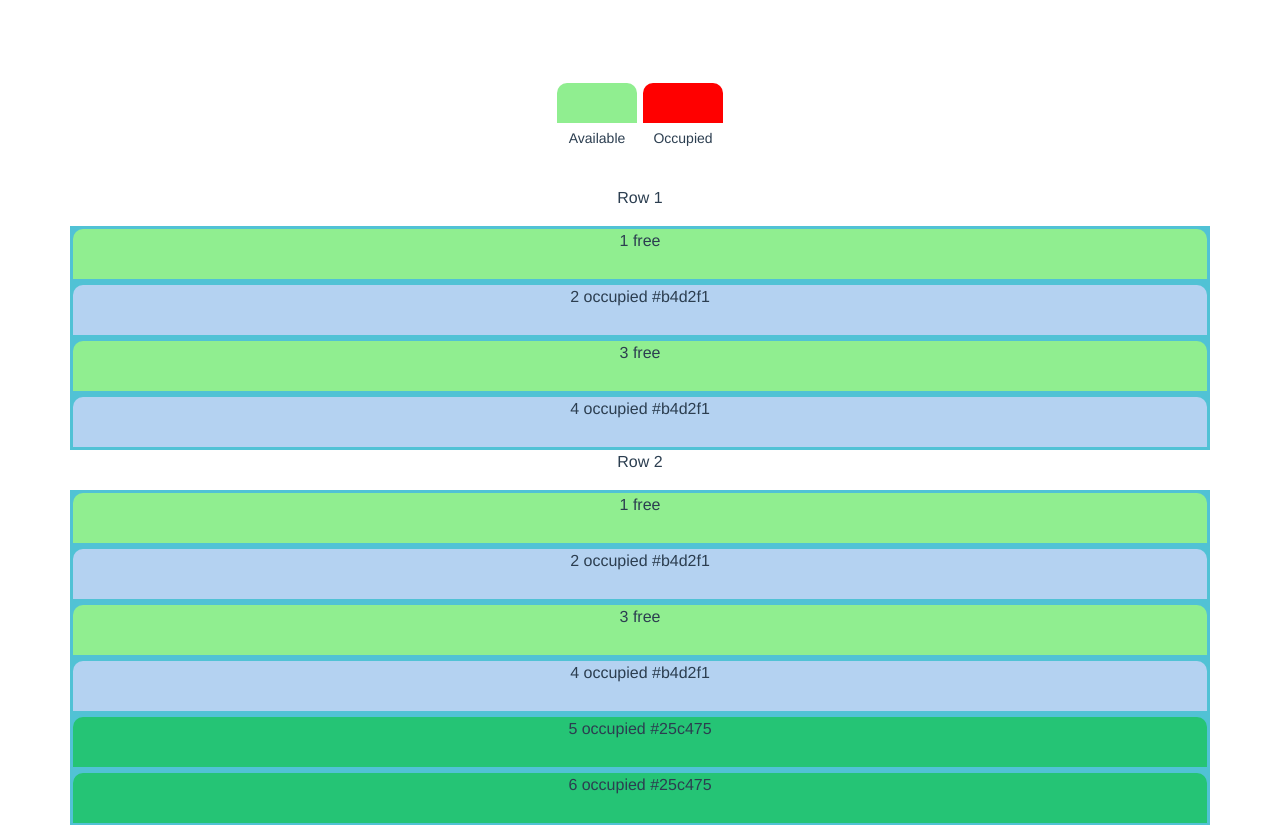
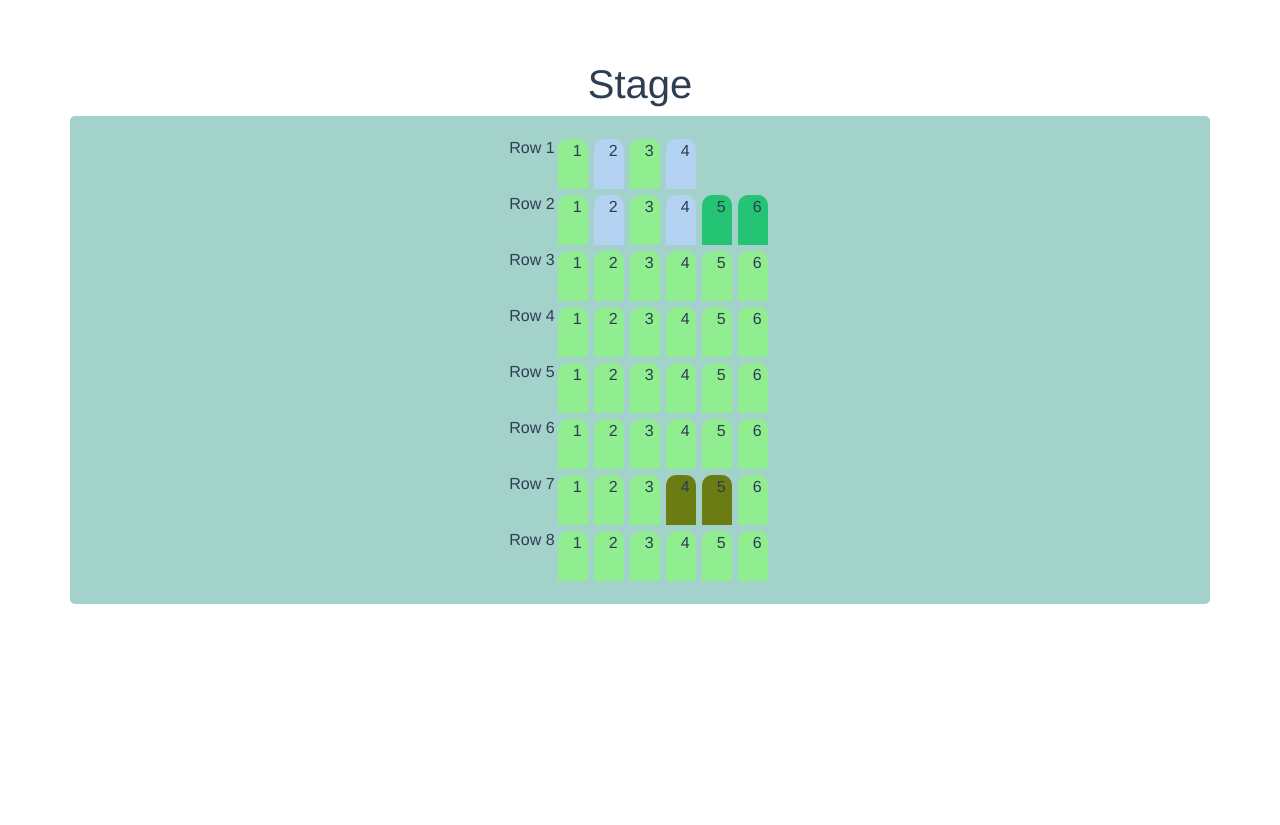
Before and after one commit to montagapallarols/vue-theater-layout, a Vue app: page / in a window 1280 px wide. Shown: the top 825 px of the page. After the commit the page ends 800 px from the top, so only its background shows below. Built offline with nearby package versions, Linux system fonts and the light colour scheme.

Commit message:
Display theater layout

```diff
--- a/src/components/Layout.vue
+++ b/src/components/Layout.vue
@@ -1,32 +1,25 @@
 <template>
   <div class="layout">
-    <ul class="showcase">
-      <li>
-        <div class="seat available"></div>
-        <small>Available</small>
-      </li>
-      <li>
-        <div class="seat occupied"></div>
-        <small>Occupied</small>
-      </li>
-    </ul>
+    <h1>Stage</h1>
 
-    <div class="main-hall">
-      <b-container class="rows" v-for="(row, index) in audience" :key="index">
-        <p>{{ `Row ${audience.indexOf(row) + 1}` }}</p>
+    <b-container class="section">
+      <b-row class="seat-row" v-for="(row, index) in audience" :key="index">
+        {{ `Row ${audience.indexOf(row) + 1}` }}
 
-        <b-row class="row-1" v-for="(seat, index) in row" :key="index">
+        <div v-for="(seat, index) in row" :key="index">
           <b-col
             v-if="seat.seat"
-            class="seat-occupied important"
+            class="seat-occupied"
             :style="{ backgroundColor: seat.seatColour }"
-            >{{ seat.seat }} occupied {{ seat.seatColour }}</b-col
+            >{{ seat.seat }}</b-col
           >
 
-          <b-col v-else class="seat"> {{ row.indexOf(seat) + 1 }} free </b-col>
-        </b-row>
-      </b-container>
-    </div>
+          <b-col v-else class="seat">
+            {{ row.indexOf(seat) + 1 }}
+          </b-col>
+        </div>
+      </b-row>
+    </b-container>
   </div>
 </template>
 
@@ -118,14 +111,16 @@ export default {
   .available {
     background-color: lightgreen;
   }
-  .selected {
-    background-color: #0081cb;
-  }
-  .occupied {
-    background-color: red;
-  }
 }
-.main-hall {
+.section {
+  display: grid;
+  background-color: #a3d2ca;
+  justify-content: center;
+  padding: 20px 10px;
+  border-radius: 5px;
+  // .seat-row {
+  //   background-color: #f7f7e8;
+  // }
   .seat {
     background-color: lightgreen;
     height: 50px;
@@ -140,39 +135,6 @@ export default {
     }
   }
   .seat-occupied {
-    background-color: red;
-    height: 50px;
-    width: 10px;
-    margin: 3px;
-    border-top-left-radius: 10px;
-    border-top-right-radius: 10px;
-    cursor: pointer;
-
-    &:hover {
-      background-color: grey;
-    }
-  }
-  .row-1,
-  .row-2 {
-    background-color: #51c2d5;
-  }
-  .row-3,
-  .row-4 {
-    background-color: #c1a1d3;
-  }
-  .row-5,
-  .row-6 {
-    background-color: #f6c065;
-  }
-}
-
-.balcony-1 {
-  .row-7,
-  .row-8 {
-    background-color: #e5707e;
-  }
-  .seat {
-    background-color: darkgrey;
     height: 50px;
     width: 10px;
     margin: 3px;
@@ -185,12 +147,4 @@ export default {
     }
   }
 }
-
-.selected {
-  background-color: #0081cb;
-}
-
-.occupied {
-  background-color: green;
-}
 </style>
```
